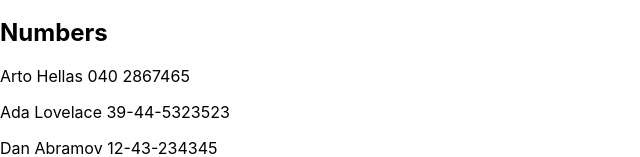
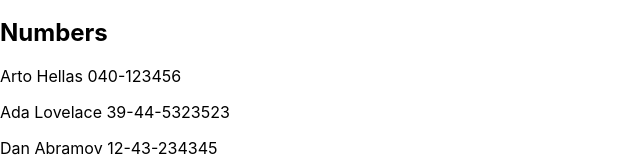
Before and after one commit to PaloPatrik/React-hommeli1, a React (Create React App) app: page / in a window 1280 px wide. Shown: the part 228-385 px from the top of the page, without its empty margins (0-640 px from the left). Built offline with nearby package versions, Linux system fonts and the light colour scheme; data requests are answered from the project's data file.

Commit message:
2.11 valmis
juhhehhers

```diff
--- /dev/null
+++ b/db.json
@@ -0,0 +1,24 @@
+{
+  "persons":[
+    {
+      "name": "Arto Hellas",
+      "number": "040-123456",
+      "id": 1
+    },
+    {
+      "name": "Ada Lovelace",
+      "number": "39-44-5323523",
+      "id": 2
+    },
+    {
+      "name": "Dan Abramov",
+      "number": "12-43-234345",
+      "id": 3
+    },
+    {
+      "name": "Mary Poppendieck",
+      "number": "39-23-6423122",
+      "id": 4
+    }
+  ]
+}
--- a/package.json
+++ b/package.json
@@ -6,6 +6,7 @@
     "@testing-library/jest-dom": "^5.17.0",
     "@testing-library/react": "^13.4.0",
     "@testing-library/user-event": "^13.5.0",
+    "axios": "^1.5.0",
     "react": "^18.2.0",
     "react-dom": "^18.2.0",
     "react-scripts": "5.0.1",
@@ -15,7 +16,8 @@
     "start": "react-scripts start",
     "build": "react-scripts build",
     "test": "react-scripts test",
-    "eject": "react-scripts eject"
+    "eject": "react-scripts eject",
+    "server": "json-server --watch db.json --port 3001"
   },
   "eslintConfig": {
     "extends": [
--- a/src/App.jsx
+++ b/src/App.jsx
@@ -1,4 +1,5 @@
-import { useState } from 'react'
+import { useEffect, useState } from 'react'
+import axios from 'axios';
 
 const checkValidity = (obj, arr) => {
   for (let j = 0; j < arr.length; j++) {
@@ -48,16 +49,21 @@
   )
 }
 const App = () => {
-  const [persons, setPersons] = useState([
-    { name: 'Arto Hellas', number: '040 2867465'  },
-    { name: 'Ada Lovelace', number: '39-44-5323523' },
-    { name: 'Dan Abramov', number: '12-43-234345' },
-    { name: 'Mary Poppendieck', number: '39-23-6423122' }
-  ])
+  const [persons, setPersons] = useState([])
   const [filter, setFilter] = useState('')
   const [newName, setNewName] = useState('')
   const [newNumber, setNewNumber] = useState('')
   const [filteredPersons, setFilteredPerson] = useState([])
+
+  useEffect(() => {
+    axios.get('http://localhost:3001/persons')
+    .then(response => {
+      setPersons(response.data)
+    })
+    .catch(error => {
+      console.error("Error fetching data:", error)
+    })
+  }, []);
 
   const handleFilter = (e) => {
     setFilter(e.target.value)
```
Also changed, not shown: 1 other file (tests, documents, lock files or other folders).
